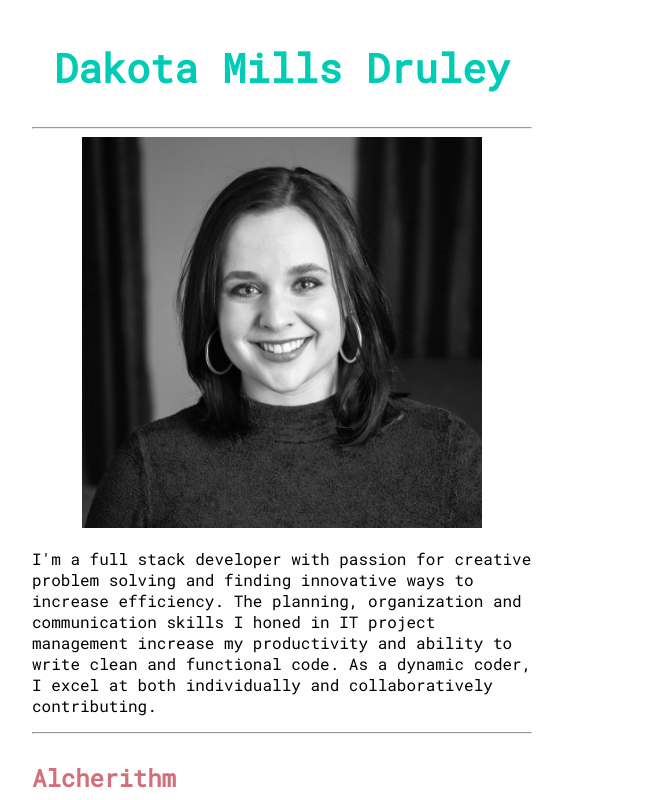
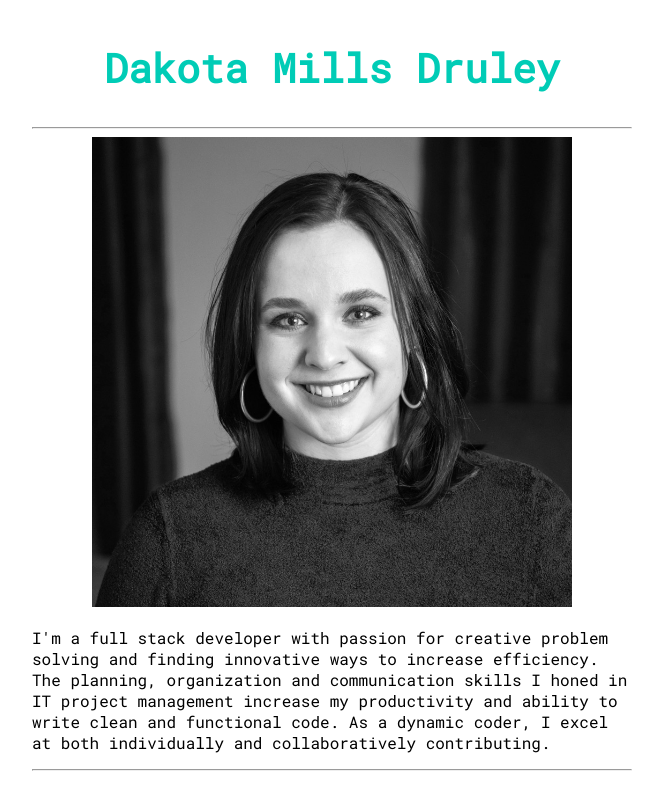
Before and after one commit to dakotadruley/portfolio, a React app: page / in a window 1280 px wide. Shown: the top 800 px of the page, without its empty margins (308-966 px from the left). Built offline with nearby package versions, Linux system fonts and the light colour scheme.

Commit message:
center all

```diff
--- a/src/components/Home/Home.css
+++ b/src/components/Home/Home.css
@@ -1,6 +1,6 @@
 .Home {
     text-align: center;
-    max-width: 500px;
+    max-width: 600px;
 
     h1 {
         font-size: 40px;
```
